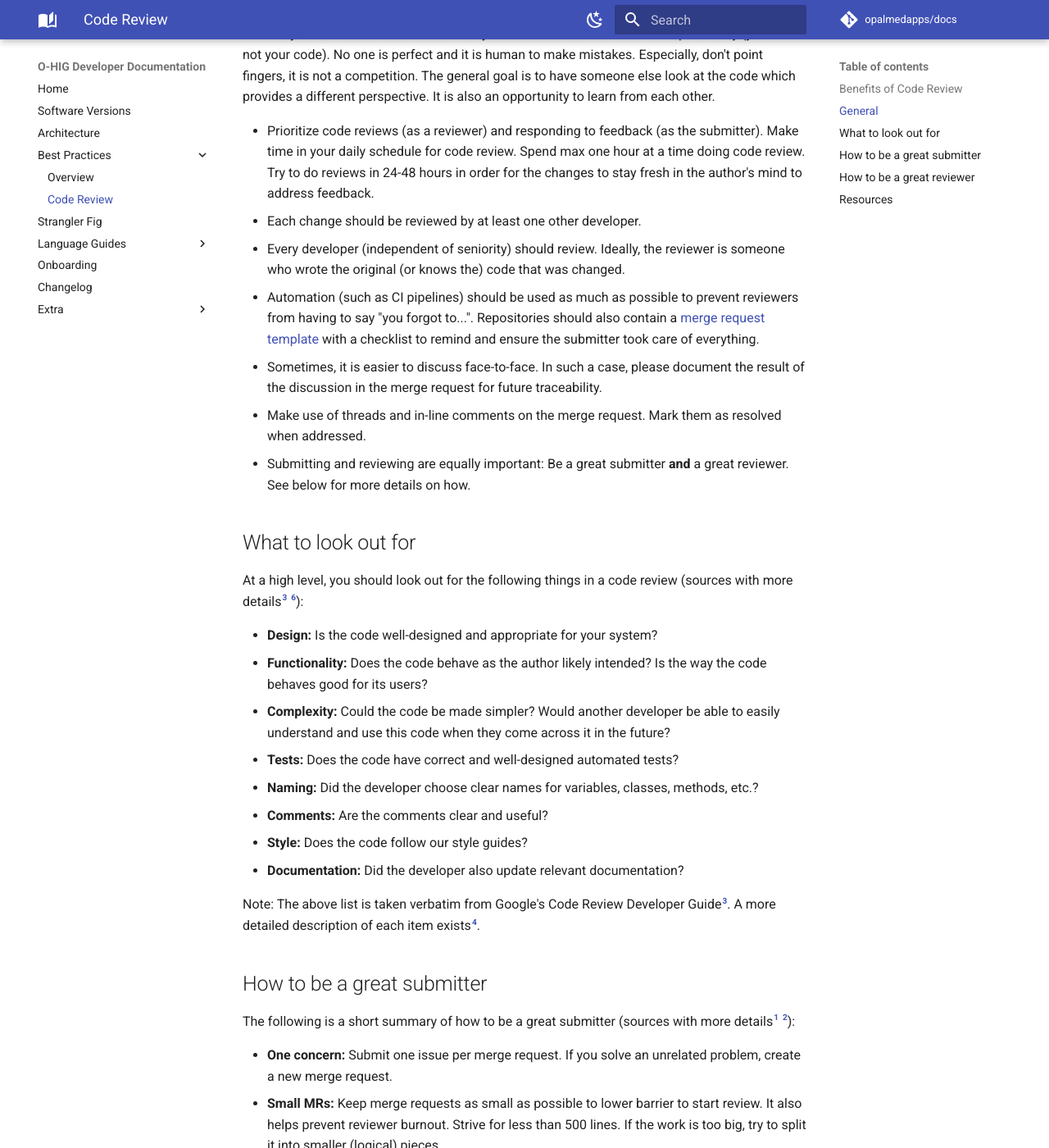
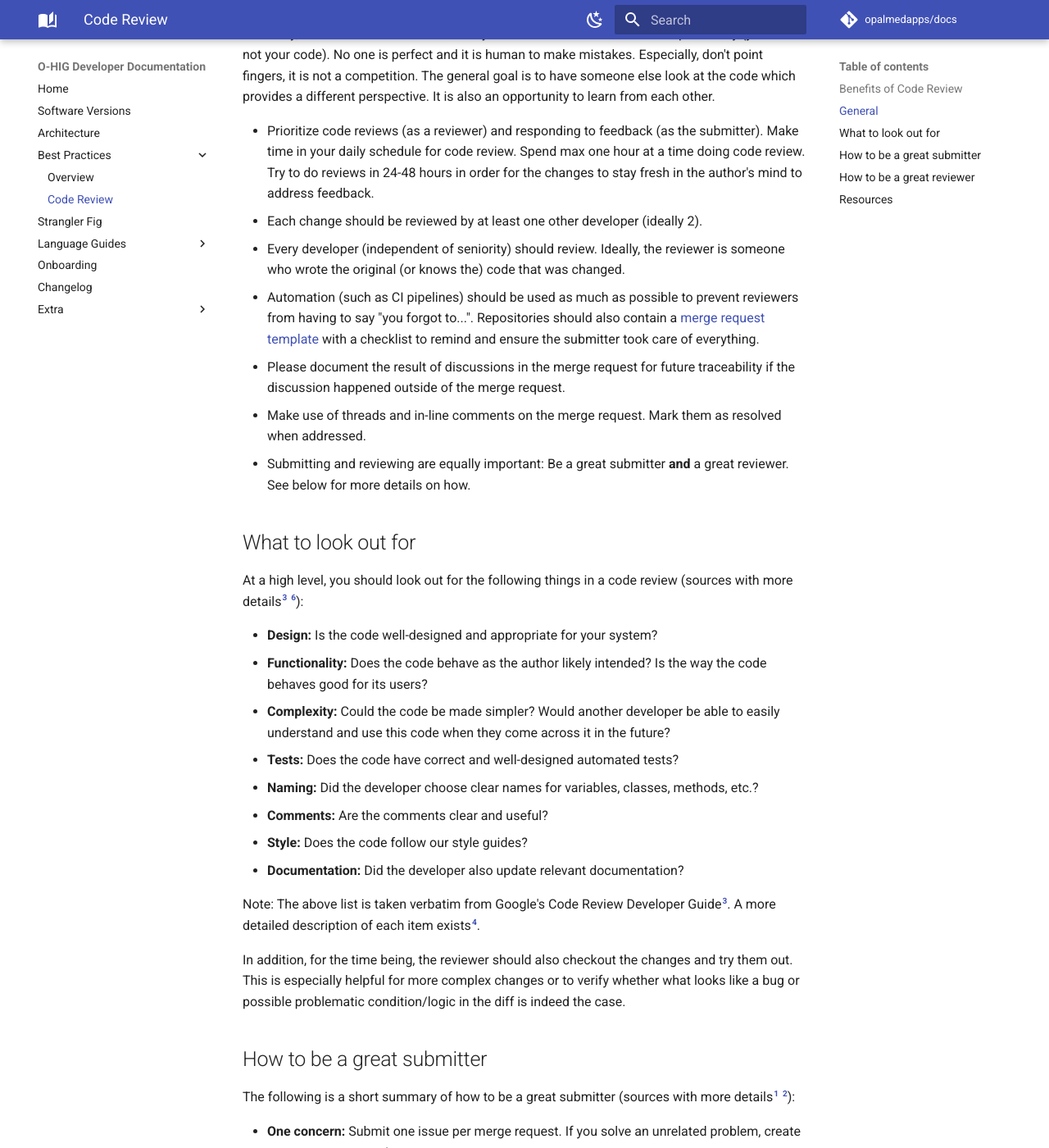
Before and after one commit to opalmedapps/docs, an MkDocs documentation site: the page built from docs/code_review.md, in a window 1280 px wide and 1400 px high, scrolled down 714 px. Shown: the whole window at 82% size. Built offline with MkDocs 1.6.1 and Material for MkDocs 9.7.7, drawn with Linux system fonts in a browser that asks for light colours; comment, search, counter and statistics services are not loaded.

Commit message:
docs: Small changes to code review guidelines
(cherry picked from commit 87adfa2954ba45ff8ce2036be55c8e1757629cbd)

Co-authored-by: Matthias Schoettle <matthias.schoettle@muhc.mcgill.ca>

```diff
--- a/docs/code_review.md
+++ b/docs/code_review.md
@@ -17,10 +17,10 @@ In short, the benefits are:
 Generally, code review should be a friendly discussion. Don't take feedback personally (you are not your code). No one is perfect and it is human to make mistakes. Especially, don't point fingers, it is not a competition. The general goal is to have someone else look at the code which provides a different perspective. It is also an opportunity to learn from each other.
 
 * Prioritize code reviews (as a reviewer) and responding to feedback (as the submitter). Make time in your daily schedule for code review. Spend max one hour at a time doing code review. Try to do reviews in 24-48 hours in order for the changes to stay fresh in the author's mind to address feedback.
-* Each change should be reviewed by at least one other developer.
+* Each change should be reviewed by at least one other developer (ideally 2).
 * Every developer (independent of seniority) should review. Ideally, the reviewer is someone who wrote the original (or knows the) code that was changed.
 * Automation (such as CI pipelines) should be used as much as possible to prevent reviewers from having to say "you forgot to...". Repositories should also contain a [merge request template](https://docs.gitlab.com/ee/user/project/description_templates.html#create-a-merge-request-template) with a checklist to remind and ensure the submitter took care of everything.
-* Sometimes, it is easier to discuss face-to-face. In such a case, please document the result of the discussion in the merge request for future traceability.
+* Please document the result of discussions in the merge request for future traceability if the discussion happened outside of the merge request.
 * Make use of threads and in-line comments on the merge request. Mark them as resolved when addressed.
 * Submitting and reviewing are equally important: Be a great submitter **and** a great reviewer. See below for more details on how.
 
@@ -38,6 +38,8 @@ At a high level, you should look out for the following things in a code review (
 * **Documentation:** Did the developer also update relevant documentation?
 
 Note: The above list is taken verbatim from Google's Code Review Developer Guide[^google]. A more detailed description of each item exists[^google-look-for].
+
+In addition, for the time being, the reviewer should also checkout the changes and try them out. This is especially helpful for more complex changes or to verify whether what looks like a bug or possible problematic condition/logic in the diff is indeed the case.
 
 ## How to be a great submitter
 
```
